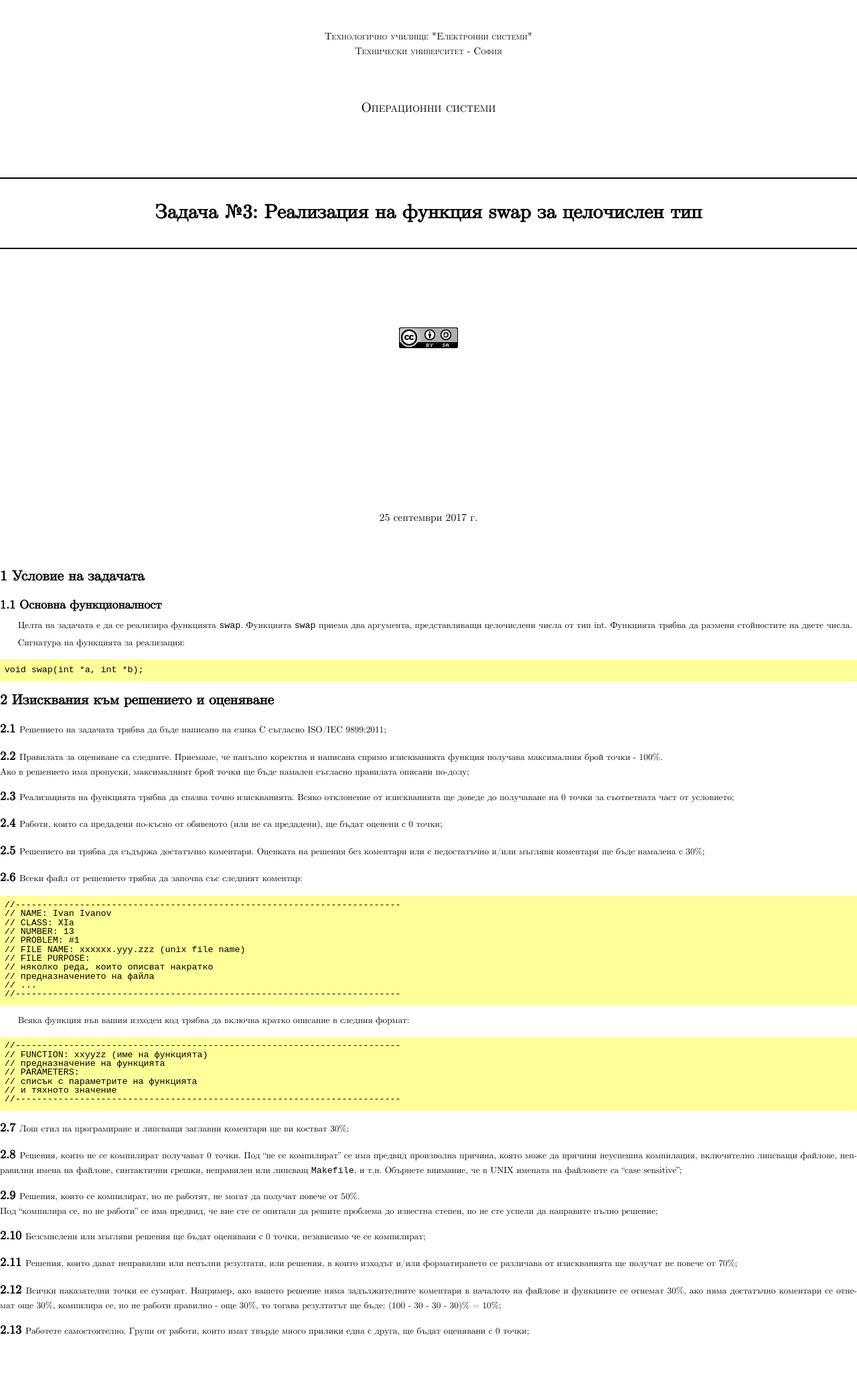
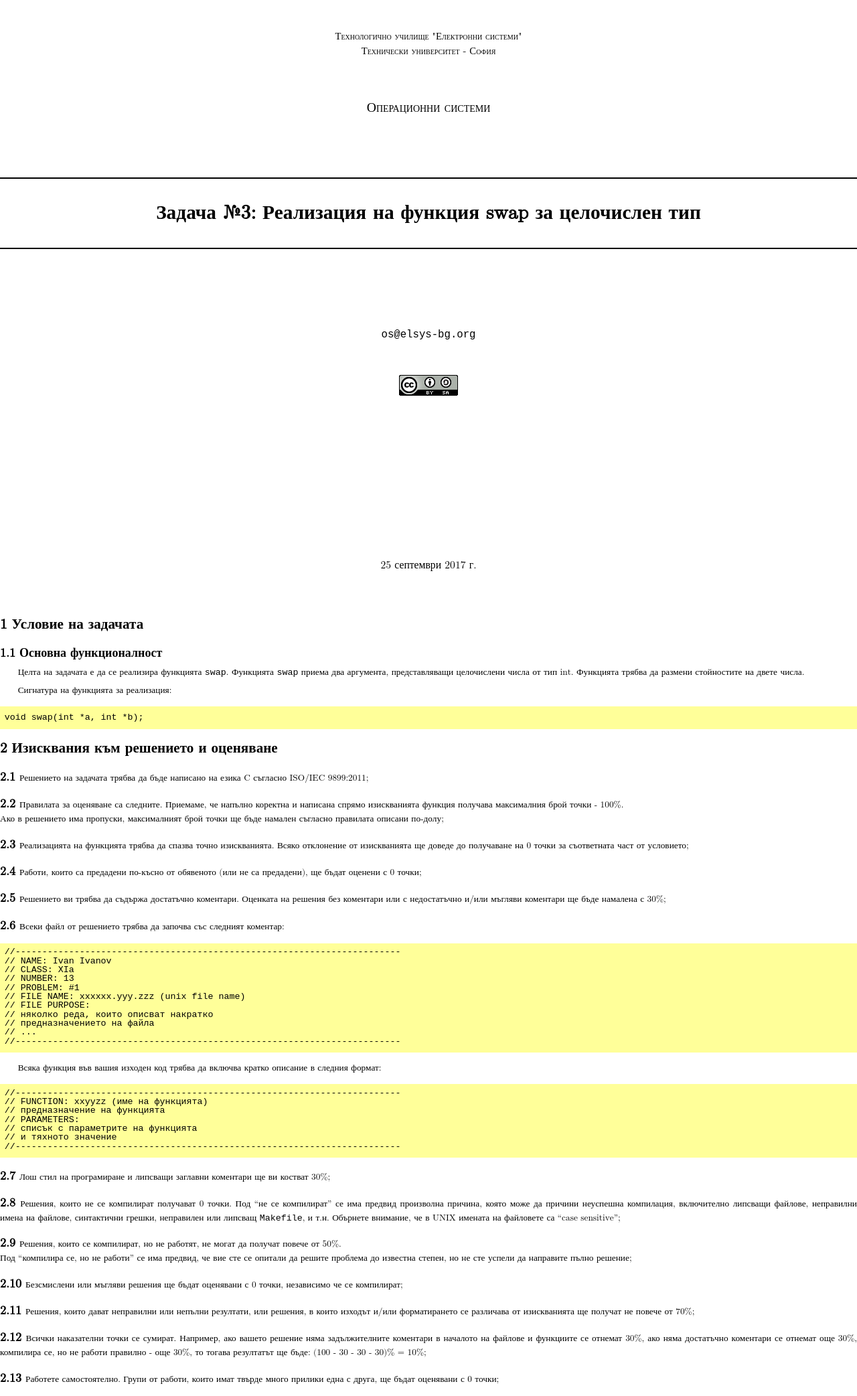
Before and after one commit to elsys/os-homeworks, a Jekyll site: the page built from _tasks/2017-2018/2017-09-25-swap.md, in a window 1280 px wide. Shown: the whole page at 67% size. Built offline with Jekyll 4.4.1, drawn with Linux system fonts in a browser that asks for light colours; before the commit the page ends 2014 px from its top, so only the background shows below that.

Commit message:
Add email address to os tasks

```diff
--- a/_includes/task_header.html
+++ b/_includes/task_header.html
@@ -2,6 +2,7 @@
   <h3>Технологично училище "Електронни системи"<br>Технически университет - София</h3>
   <h2>Операционни системи</h2>
   <h1>{{ page.title }}</h1>
+  <h3 class="author">os@elsys-bg.org</h3>
   <a href="https://creativecommons.org/licenses/by-sa/4.0/">
     <img src="{{ '/assets/images/cc-by-sa.png' | relative_url }}">
   </a>
--- a/assets/main.css
+++ b/assets/main.css
@@ -1,12 +1,7 @@
-@font-face {
-    font-family: "Computer Modern";
-    src: url("fonts/cmunrm.woff") format('woff');
-}
-
 * { margin: 0; padding: 0; }
 p { text-indent: 2em; margin: .5em 0; }
 pre { background-color: #ffff99; margin: 1em 0; padding: .5em; }
-code { font-family: "Latin Modern Math Mono", monospace; }
+code, .author { font-family: "Latin Modern Math Mono", monospace; }
 pre code { display: inline-block; line-height: 1; }
 
 ol { margin: 1em 0; counter-reset: item; }
@@ -18,14 +13,15 @@ li > p:first-child { display: inline; }
 
 html, body { width: 100%; min-height: 100%; }
 
-body { font: 10pt/1.5 "Computer Modern", "Latin Modern Math", serif; hyphens: auto; text-align: justify; text-justify: inter-word; }
+body { font: 10pt/1.5 "Latin Modern Math", serif; hyphens: auto; text-align: justify; text-justify: inter-word; }
 
 .task-header { position: relative; overflow: hidden; text-align: center; page-break-after: always; }
 .task-header h3 { font-weight: normal; font-size: 11.05pt; font-variant: small-caps; margin: 3em 0; }
 .task-header h2 { font-weight: normal; font-size: 14.78pt; font-variant: small-caps; margin: 3em 0; }
 .task-header h1 { font-weight: bolder; font-size: 22.02pt; margin-top: 3em; margin-bottom: 4em; padding: 1em 0; border-top: 2px solid; border-bottom: 2px solid; }
 
-.task-header .date { font-size: 11.75pt; font-variant: initial; margin-top: 15em;  }
+.task-header .date, .task-header .author { font-size: 11.75pt; font-variant: initial; }
+.task-header .date { margin-top: 15em; }
 
 .page-content > ol > li > p:first-child, .page-content > ol > li::before { font-size: 15.84pt; font-weight: bolder; }
 .page-content > ol > li > ol > li > p:first-child, .page-content > ol > li > ol > li::before { font-size: 13.5pt; font-weight: bolder; }
```
Also changed, not shown: assets/fonts/cmunrm.woff (deleted).
